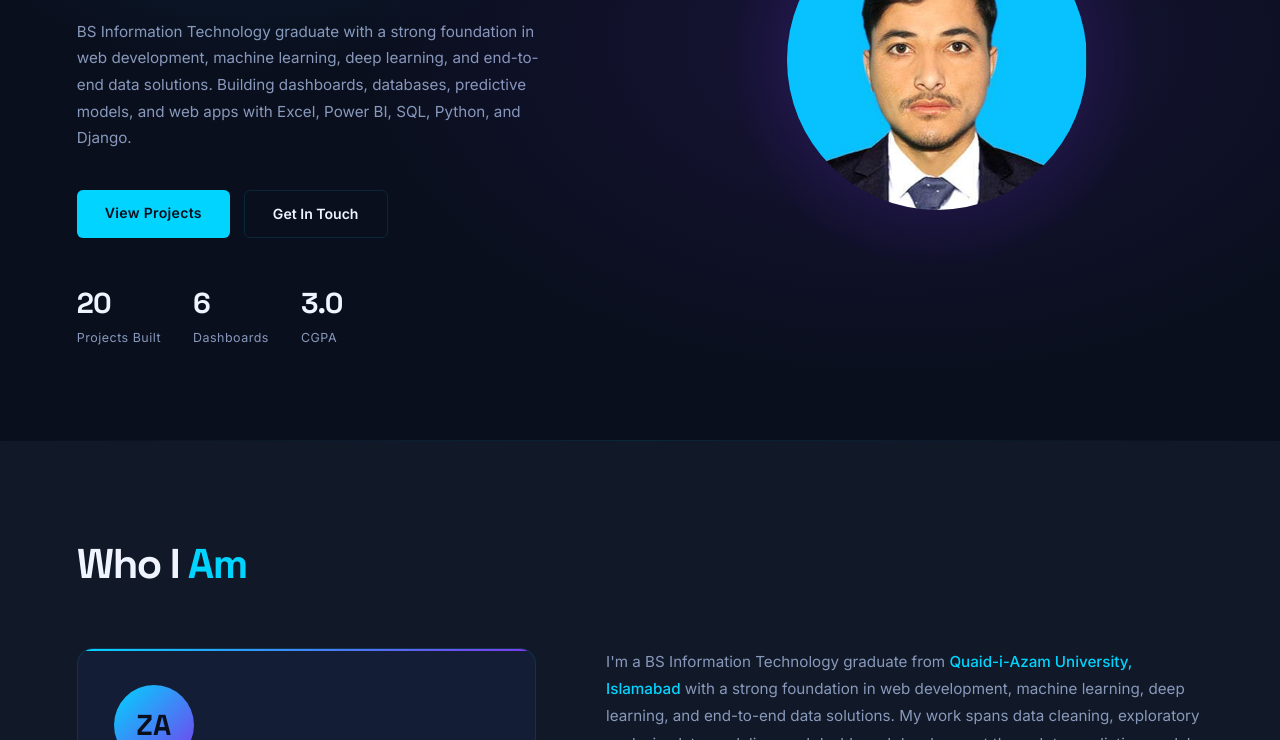
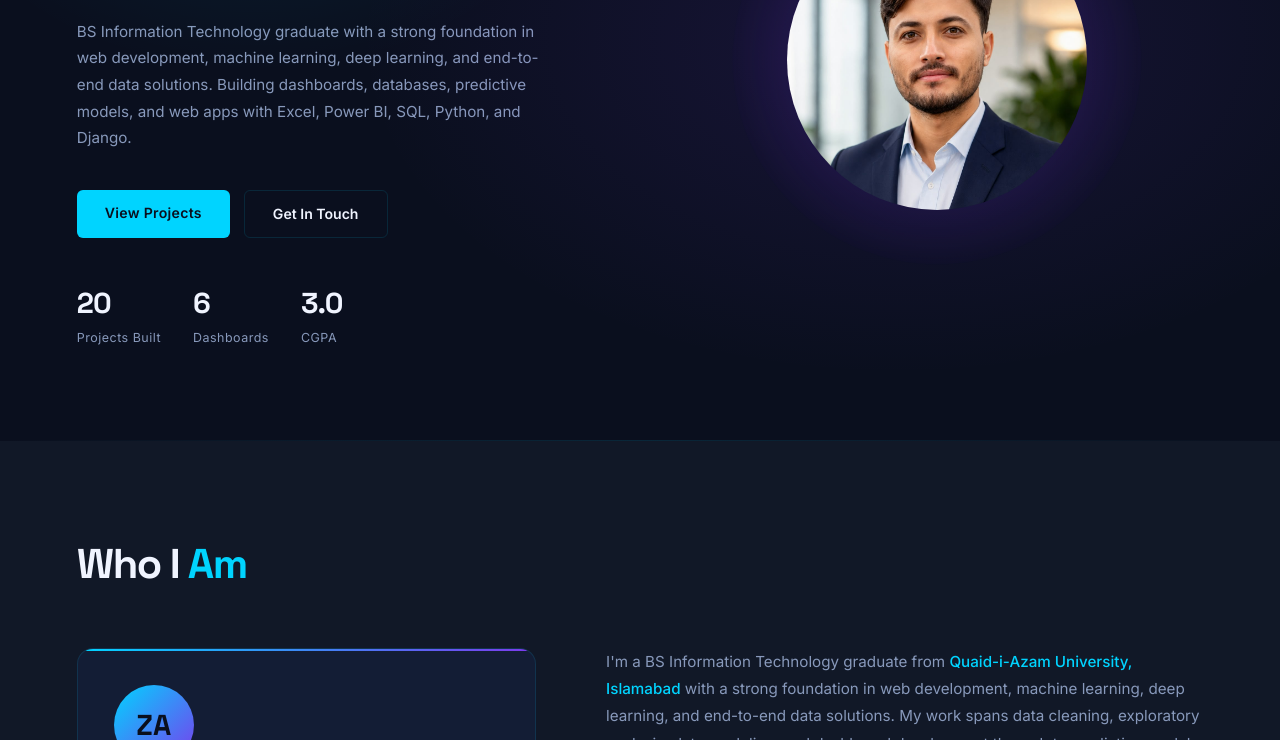
Before and after one commit to ZulfiqarAlee-code/Zulfiqar_Ali_portfolio, a plain HTML site: page index.html in a window 1280 px wide. Shown: the part 360-1100 px from the top of the page. Drawn offline with nearby package versions, Linux system fonts and the light colour scheme.

Commit message:
Update index.html

```diff
--- a/index.html
+++ b/index.html
@@ -1128,7 +1128,7 @@
                 <div class="ring-outer"></div>
                 <div class="profile-glow"></div>
                 <div class="profile-photo" id="profilePhoto">
-                    <img src="zulfiqar.jpg" alt="Zulfiqar Ali"
+                    <img src="zulfiqar.jpeg" alt="Zulfiqar Ali"
                         style="width:100%;height:100%;object-fit:cover;object-position:center top;">
                 </div>
             </div>
```
